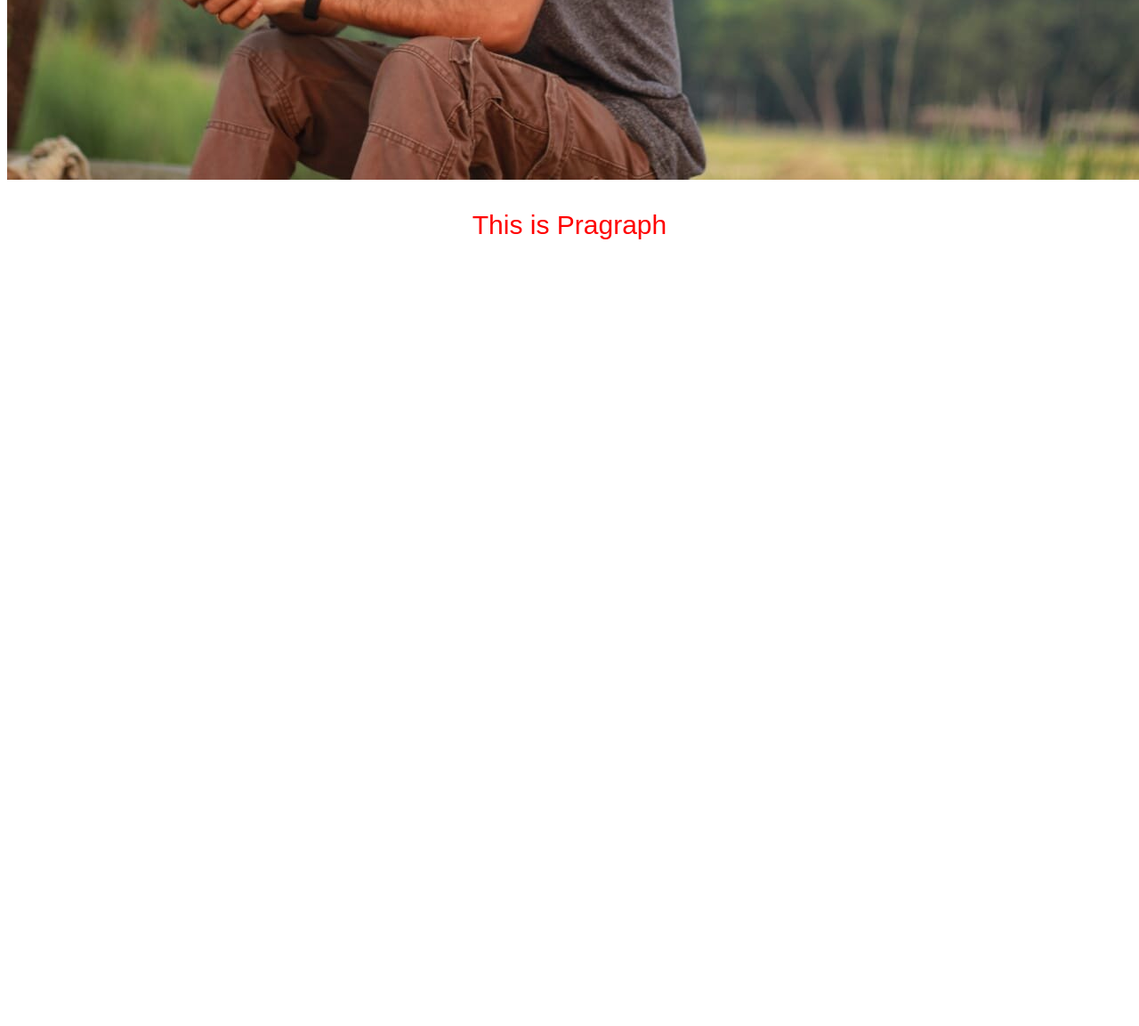
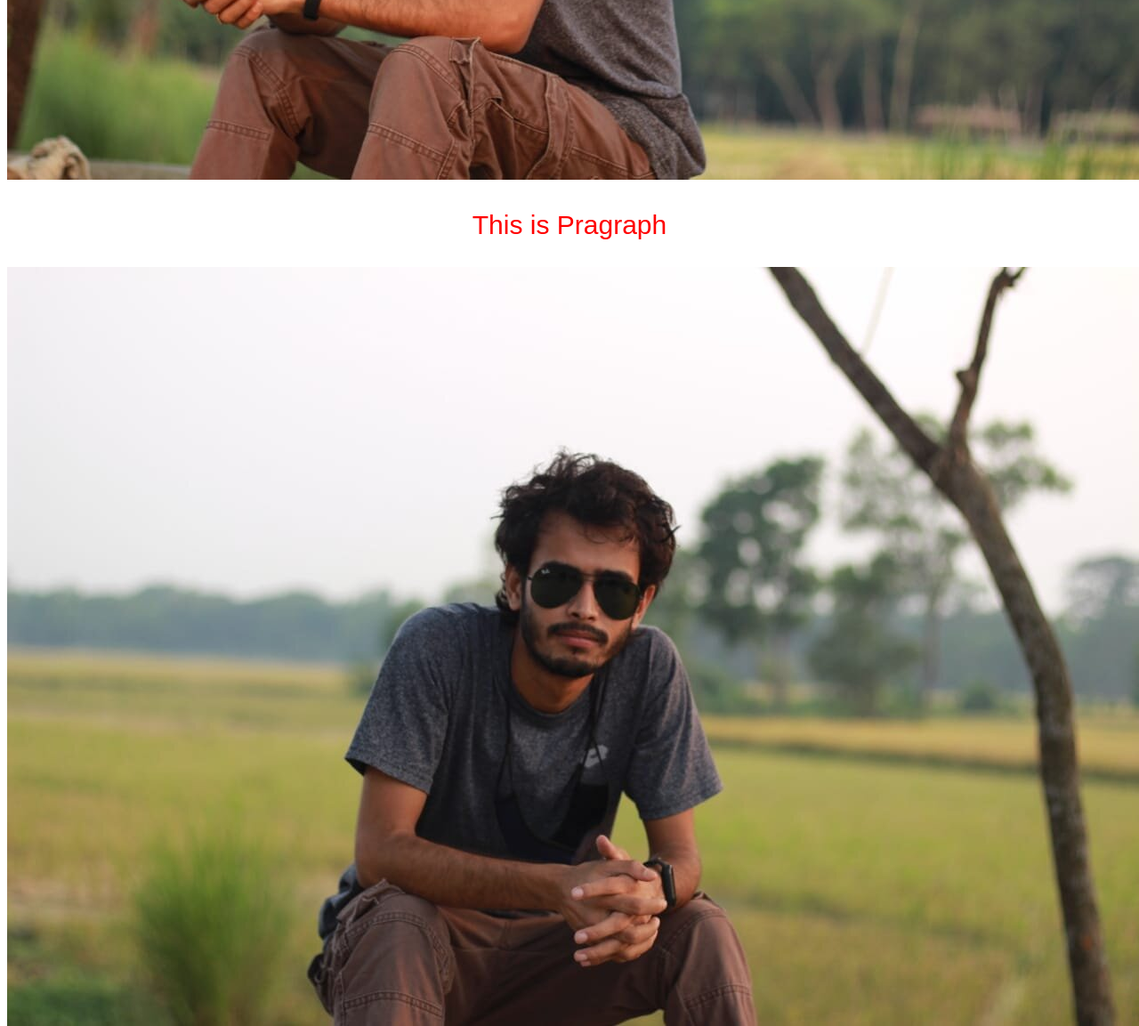
Before and after one commit to sojibdasjr/Sojib-project, a plain HTML site: page index.html in a window 1280 px wide. Shown: the part 720-1873 px from the top of the page at 89% size. Before the commit the page ends 1020 px from the top, so only its background shows below. Drawn offline with Linux system fonts and the light colour scheme.

Commit message:
added image

```diff
--- a/index.html
+++ b/index.html
@@ -12,5 +12,7 @@
     <h2>Hello Bondhora Kman Aco Sobai</h2>
     <img src="image/sojib.jpg" alt="Photo by sojib">
     <p class="p1">This is Pragraph</p>
+    <img src="image/sojib das.jpg" alt="">
+
 </body>
 </html>
```
